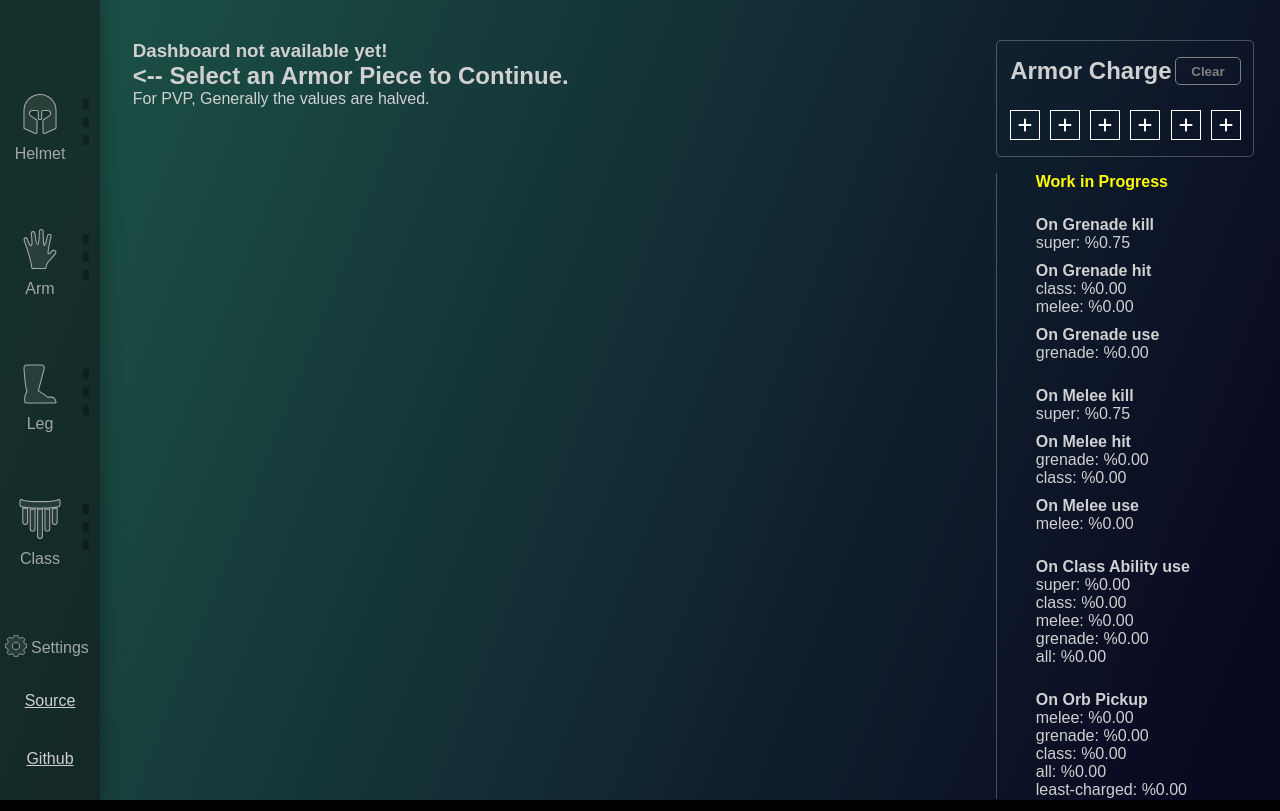
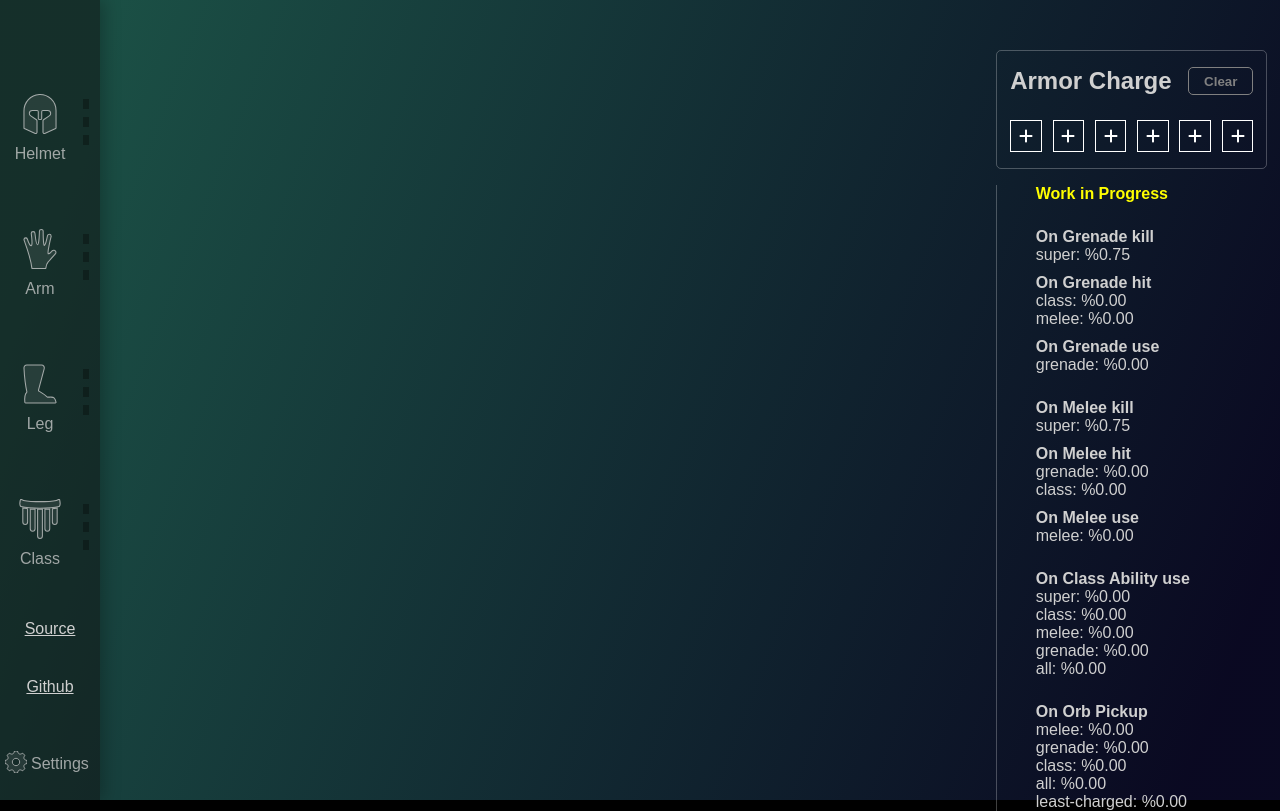
Before and after one commit to cranberriez/destiny-mod-calculator, a React (Create React App) app: page /destiny-mod-calculator/arm in a window 1280 px wide. Built offline with nearby package versions, Linux system fonts and the light colour scheme.

Commit message:
fixed router and non scrolling issue

```diff
--- a/src/App.css
+++ b/src/App.css
@@ -17,6 +17,9 @@ main {
 
 .breakdown {
     grid-column: 3;
+
+    padding-top: 50px;
+    padding-right: min(1vw, 50px);
 }
 
 .dashboard-header {
@@ -43,7 +46,7 @@ main {
     }
 
     .Armor {
-        padding: 60px 15px 80px 10px;
+        padding: 0 15px 80px 10px;
     }
 
     main {
--- a/src/App.js
+++ b/src/App.js
@@ -1,5 +1,5 @@
 import React, { useState } from 'react';
-import { HashRouter as Router, Routes, Route } from 'react-router-dom';
+import { HashRouter as Router, Routes, Route, useLocation } from 'react-router-dom';
 // USING HASHROUTER instead of BrowserRouter so app works with github pages static host
 import Armor from './components/armor.js'
 import ArmorCharge from './components/armorCharge.js';
@@ -31,7 +31,6 @@ function App() {
 
     return (
         <div className="App">
-            <Router>
             <Navbar slottedStates={slottedStates} />
 
             <main>
@@ -59,9 +58,15 @@ function App() {
                             </div>
                         }/>
                     ))}
+
+                    <Route path='/settings' element={
+                        <div className='dashboard-header'>
+                            <h3>Settings</h3>
+                        </div>
+                    }></Route >
                 </Routes>
             </main>
-            </Router>
+            {   useLocation().pathname !== '/settings' &&
             <div className="breakdown">
                     <ArmorCharge
                         armorCharge={armorCharge}
@@ -75,6 +80,7 @@ function App() {
                         armorCharge={armorCharge}
                     />
             </div>
+            }
         </div>
     );
 }
--- a/src/components/css/armor.css
+++ b/src/components/css/armor.css
@@ -1,6 +1,8 @@
 .Armor {
     display: flex;
     flex-direction: column;
+
+    height: 100vh;
 }
 
 .armor-mod-cont {
@@ -12,7 +14,7 @@
     overflow-y: auto;
     overflow-x: hidden;
 
-    position: relative;
+    padding-bottom: 60px;
 }
 
 .armor-chips-bar {
@@ -49,27 +51,27 @@
 }
 
 /* Hide the scrollbar initially */
-.Armor::-webkit-scrollbar {
+.armor-mod-cont::-webkit-scrollbar {
     display: none;
   }
 
 /* Show the scrollbar while scrolling */
-.Armor:hover::-webkit-scrollbar {
+.armor-mod-cont:hover::-webkit-scrollbar {
     display: block;
     transition: all 0.5s;
 }
 
 /* Hide the scrollbar again after a few seconds */
-.Armor:hover::-webkit-scrollbar {
+.armor-mod-cont:hover::-webkit-scrollbar {
     display: block;
 }
 
-.Armor::-webkit-scrollbar-thumb {
+.armor-mod-cont::-webkit-scrollbar-thumb {
     background-color: #999;
     border-radius: 5px;
     transition: all 0.5s;
 }
 
-.Armor:hover::-webkit-scrollbar-thumb {
+.armor-mod-cont:hover::-webkit-scrollbar-thumb {
     background-color: #333;
 }
--- a/src/components/css/armorcharge.css
+++ b/src/components/css/armorcharge.css
@@ -6,9 +6,6 @@
     padding: 2vh 1vw;
     border: 1px solid rgba(255,255,255,0.25);
     border-radius: 5px;
-
-    margin-top: 5vh;
-    margin-right: 2vw;
 }
 
 .armor-charge-header {
--- a/src/components/navbar.js
+++ b/src/components/navbar.js
@@ -51,15 +51,6 @@ function Navbar(props) {
                 </NavLink>
             ))}
 
-            <NavLink to='/settings' className='basic-nav'>
-                <div className='nav-label'>
-                    <div className='nav-icon'>
-                        {React.createElement(SettingsIcon)}
-                    </div>
-                    <p>Settings</p>
-                </div>
-            </NavLink>
-
             <div className='small-cont'>
                 <a  className='small'
                     target="_blank"
@@ -77,6 +68,15 @@ function Navbar(props) {
                 </a>
             </div>
 
+            <NavLink to='/settings' className='basic-nav'>
+                <div className='nav-label'>
+                    <div className='nav-icon'>
+                        {React.createElement(SettingsIcon)}
+                    </div>
+                    <p>Settings</p>
+                </div>
+            </NavLink>
+
         </nav>
     )
 }
--- a/src/index.js
+++ b/src/index.js
@@ -1,11 +1,14 @@
 import React from 'react';
 import ReactDOM from 'react-dom/client';
+import { BrowserRouter } from "react-router-dom";
 import './index.css';
 import App from './App';
 
 const root = ReactDOM.createRoot(document.getElementById('root'));
 root.render(
   <React.StrictMode>
-    <App />
+    <BrowserRouter>
+        <App />
+    </BrowserRouter>
   </React.StrictMode>
 );
```
Lines whose indentation alone changed are shown as unchanged.
